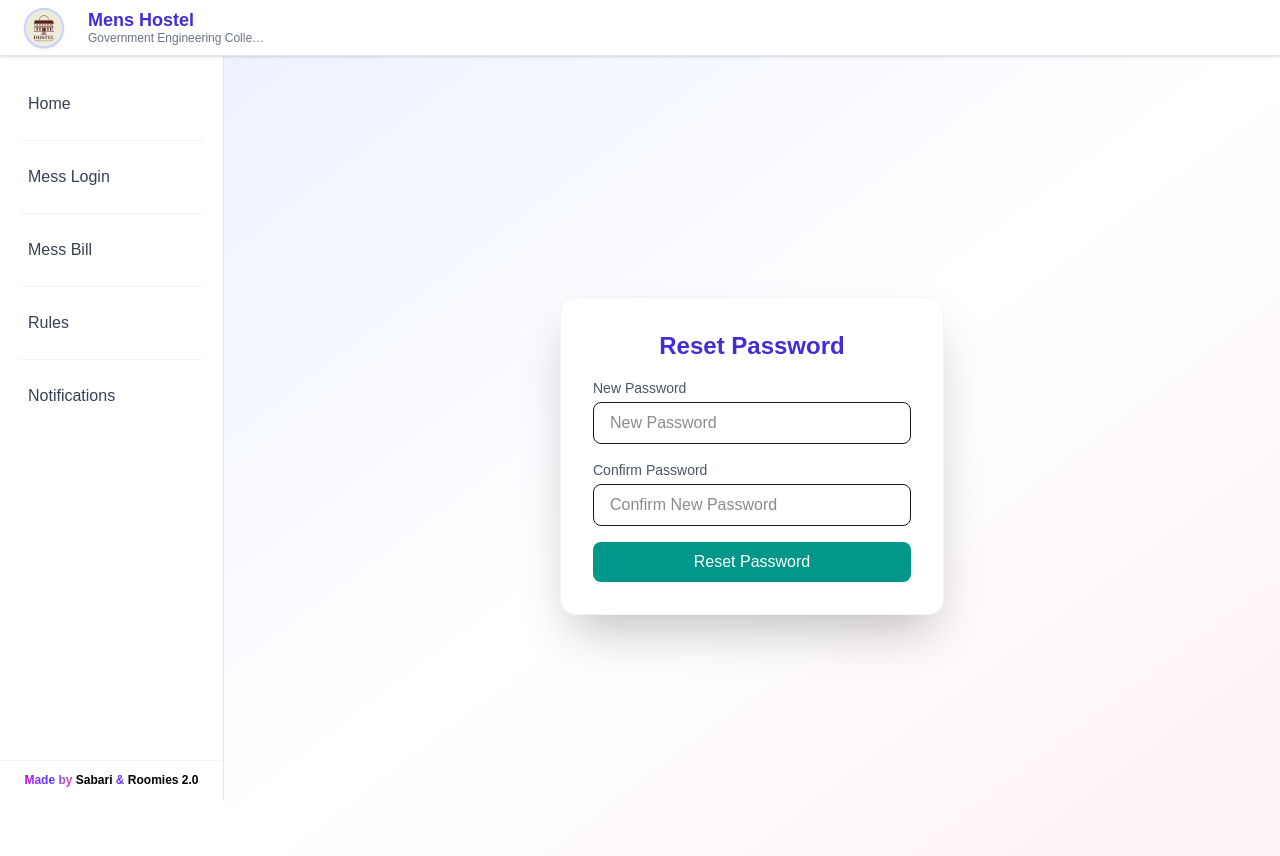
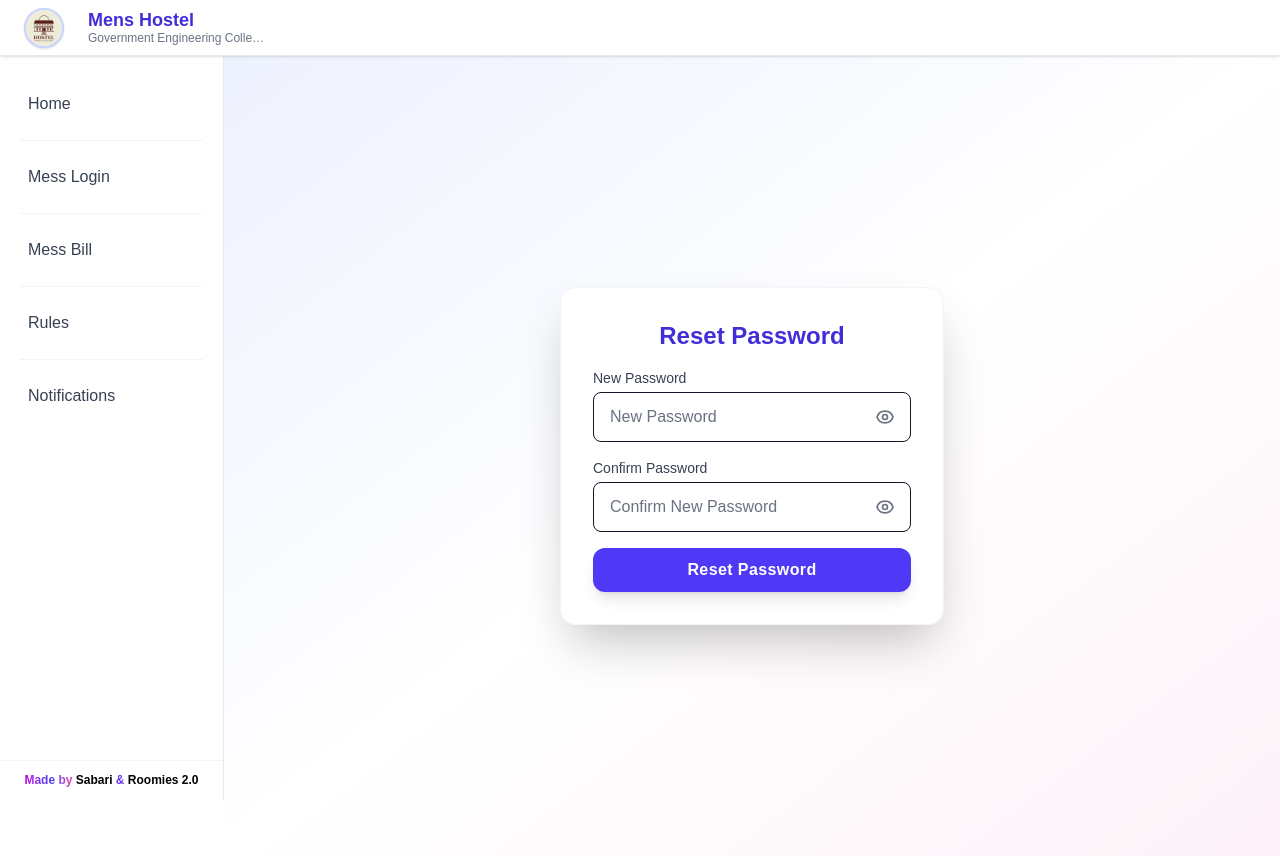
Before and after one commit to UserisSabari/Mens--Hostel-GECSKP, a Next.js app in the folder frontend/: page /reset-password/1 in a window 1280 px wide. Built offline with nearby package versions, Linux system fonts and the light colour scheme.

Commit message:
Fix Reset password form UI

```diff
--- a/frontend/src/app/reset-password/[token]/page.tsx
+++ b/frontend/src/app/reset-password/[token]/page.tsx
@@ -9,6 +9,9 @@ import Spinner from "@/components/Spinner";
 
 export default function ResetPasswordPage() {
   const [genericFormError, setGenericFormError] = useState("");
+  const [successMessage, setSuccessMessage] = useState("");
+  const [showPassword, setShowPassword] = useState(false);
+  const [showConfirmPassword, setShowConfirmPassword] = useState(false);
   const params = useParams();
   const router = useRouter();
   const token = params.token as string;
@@ -35,10 +38,12 @@ export default function ResetPasswordPage() {
     onSubmit: async (vals) => {
       setErrors({});
       setGenericFormError("");
+      setSuccessMessage("");
       try {
         await axios.post(`${process.env.NEXT_PUBLIC_API_BASE_URL}/api/auth/reset-password/${token}`, {
             password: vals.password,
         });
+        setSuccessMessage("Password reset! Redirecting to login...");
         setTimeout(() => {
           router.push("/login");
         }, 3000);
@@ -59,13 +64,14 @@ export default function ResetPasswordPage() {
           ) : (
             <form onSubmit={handleSubmit} className="space-y-4 w-full" autoComplete="on" action="javascript:void(0)">
               <div>
-                <label htmlFor="new-password" className="block text-gray-600 font-medium mb-1 text-sm">New Password</label>
+                <label htmlFor="new-password" className="block text-gray-700 font-medium mb-1 text-sm">New Password</label>
+                <div className="relative">
                   <input
                     id="new-password"
-                  type="password"
+                    type={showPassword ? "text" : "password"}
                     name="password"
                     placeholder="New Password"
-                  className={`w-full px-4 py-2 border rounded-lg focus:outline-none focus:ring-2 focus:ring-teal-400 ${errors.password && touched.password ? 'border-red-400' : ''}`}
+                    className={`w-full px-4 py-3 border rounded-lg focus:outline-none focus:ring-2 focus:ring-indigo-400 text-base text-gray-900 placeholder-gray-500 bg-white pr-12 ${errors.password && touched.password ? 'border-red-400' : ''}`}
                     value={values.password}
                     onChange={handleChange}
                     onBlur={handleBlur}
@@ -74,16 +80,32 @@ export default function ResetPasswordPage() {
                     aria-invalid={!!errors.password}
                     aria-describedby="reset-password-error"
                   />
-                {errors.password && touched.password && <div id="reset-password-error" className="text-red-500 text-xs mt-1">{errors.password}</div>}
+                  <button
+                    type="button"
+                    tabIndex={-1}
+                    className="absolute right-3 top-1/2 -translate-y-1/2 text-gray-500 hover:text-indigo-600 focus:outline-none bg-white p-1 rounded-full"
+                    onClick={() => setShowPassword(v => !v)}
+                    aria-label={showPassword ? "Hide password" : "Show password"}
+                    title={showPassword ? "Hide password" : "Show password"}
+                  >
+                    {showPassword ? (
+                      <svg className="h-5 w-5" fill="none" stroke="currentColor" strokeWidth="2" viewBox="0 0 24 24"><path strokeLinecap="round" strokeLinejoin="round" d="M13.875 18.825A10.05 10.05 0 0112 19c-5.523 0-10-4.477-10-10 0-1.657.403-3.22 1.125-4.575M15 12a3 3 0 11-6 0 3 3 0 016 0z" /><path strokeLinecap="round" strokeLinejoin="round" d="M3 3l18 18" /></svg>
+                    ) : (
+                      <svg className="h-5 w-5" fill="none" stroke="currentColor" strokeWidth="2" viewBox="0 0 24 24"><path strokeLinecap="round" strokeLinejoin="round" d="M15 12a3 3 0 11-6 0 3 3 0 016 0z" /><path strokeLinecap="round" strokeLinejoin="round" d="M2.458 12C3.732 7.943 7.523 5 12 5c4.477 0 8.268 2.943 9.542 7-1.274 4.057-5.065 7-9.542 7-4.477 0-8.268-2.943-9.542-7z" /></svg>
+                    )}
+                  </button>
+                </div>
+                {errors.password && touched.password && <div id="reset-password-error" className="text-red-500 text-xs mt-1" aria-live="polite">{errors.password}</div>}
               </div>
               <div>
-                <label htmlFor="confirm-password" className="block text-gray-600 font-medium mb-1 text-sm">Confirm Password</label>
+                <label htmlFor="confirm-password" className="block text-gray-700 font-medium mb-1 text-sm">Confirm Password</label>
+                <div className="relative">
                   <input
                     id="confirm-password"
-                  type="password"
+                    type={showConfirmPassword ? "text" : "password"}
                     name="confirmPassword"
                     placeholder="Confirm New Password"
-                  className={`w-full px-4 py-2 border rounded-lg focus:outline-none focus:ring-2 focus:ring-teal-400 ${errors.confirmPassword && touched.confirmPassword ? 'border-red-400' : ''}`}
+                    className={`w-full px-4 py-3 border rounded-lg focus:outline-none focus:ring-2 focus:ring-indigo-400 text-base text-gray-900 placeholder-gray-500 bg-white pr-12 ${errors.confirmPassword && touched.confirmPassword ? 'border-red-400' : ''}`}
                     value={values.confirmPassword}
                     onChange={handleChange}
                     onBlur={handleBlur}
@@ -92,13 +114,29 @@ export default function ResetPasswordPage() {
                     aria-invalid={!!errors.confirmPassword}
                     aria-describedby="reset-confirm-error"
                   />
-                {errors.confirmPassword && touched.confirmPassword && <div id="reset-confirm-error" className="text-red-500 text-xs mt-1">{errors.confirmPassword}</div>}
+                  <button
+                    type="button"
+                    tabIndex={-1}
+                    className="absolute right-3 top-1/2 -translate-y-1/2 text-gray-500 hover:text-indigo-600 focus:outline-none bg-white p-1 rounded-full"
+                    onClick={() => setShowConfirmPassword(v => !v)}
+                    aria-label={showConfirmPassword ? "Hide password" : "Show password"}
+                    title={showConfirmPassword ? "Hide password" : "Show password"}
+                  >
+                    {showConfirmPassword ? (
+                      <svg className="h-5 w-5" fill="none" stroke="currentColor" strokeWidth="2" viewBox="0 0 24 24"><path strokeLinecap="round" strokeLinejoin="round" d="M13.875 18.825A10.05 10.05 0 0112 19c-5.523 0-10-4.477-10-10 0-1.657.403-3.22 1.125-4.575M15 12a3 3 0 11-6 0 3 3 0 016 0z" /><path strokeLinecap="round" strokeLinejoin="round" d="M3 3l18 18" /></svg>
+                    ) : (
+                      <svg className="h-5 w-5" fill="none" stroke="currentColor" strokeWidth="2" viewBox="0 0 24 24"><path strokeLinecap="round" strokeLinejoin="round" d="M15 12a3 3 0 11-6 0 3 3 0 016 0z" /><path strokeLinecap="round" strokeLinejoin="round" d="M2.458 12C3.732 7.943 7.523 5 12 5c4.477 0 8.268 2.943 9.542 7-1.274 4.057-5.065 7-9.542 7-4.477 0-8.268-2.943-9.542-7z" /></svg>
+                    )}
+                  </button>
                 </div>
-              {genericFormError && <div className="text-red-600 text-sm">{genericFormError}</div>}
+                {errors.confirmPassword && touched.confirmPassword && <div id="reset-confirm-error" className="text-red-500 text-xs mt-1" aria-live="polite">{errors.confirmPassword}</div>}
+              </div>
+              {genericFormError && <div className="text-red-600 text-sm" aria-live="polite">{genericFormError}</div>}
+              {successMessage && <div className="text-green-600 text-sm font-medium text-center" aria-live="polite">{successMessage}</div>}
               <button
                 type="submit"
-                className="w-full bg-teal-600 text-white py-2 rounded-lg hover:bg-teal-700 transition-colors flex items-center justify-center gap-2"
-                disabled={submitting}
+                className="w-full bg-indigo-600 text-white py-2.5 rounded-xl hover:bg-indigo-700 transition-all shadow-lg font-semibold text-base tracking-wide disabled:opacity-60 disabled:cursor-not-allowed flex items-center justify-center gap-2"
+                disabled={submitting || !!successMessage}
               >
                 {submitting ? (<span className="flex items-center justify-center"><svg className="animate-spin h-5 w-5 mr-2 text-white" xmlns="http://www.w3.org/2000/svg" fill="none" viewBox="0 0 24 24"><circle className="opacity-25" cx="12" cy="12" r="10" stroke="currentColor" strokeWidth="4"></circle><path className="opacity-75" fill="currentColor" d="M4 12a8 8 0 018-8v8z"></path></svg>Resetting...</span>) : "Reset Password"}
               </button>
```
Lines whose indentation alone changed are shown as unchanged.
